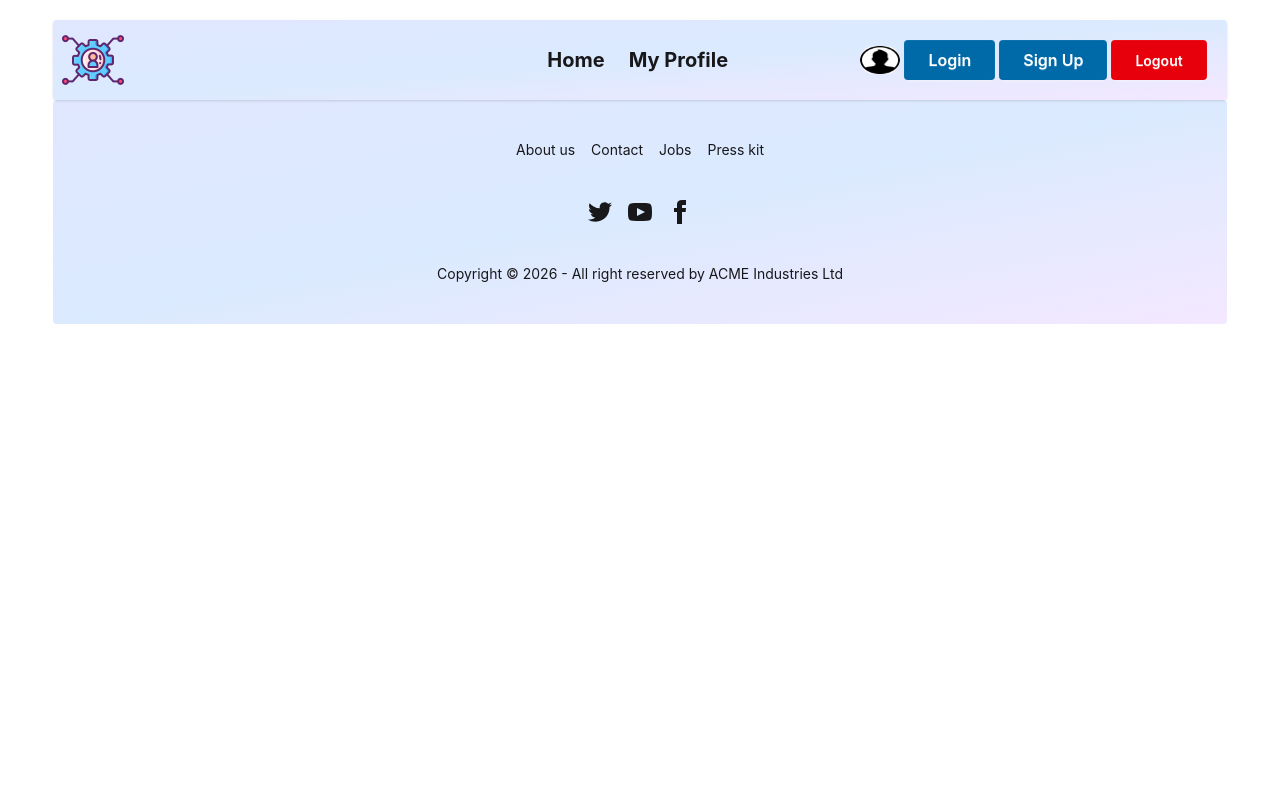
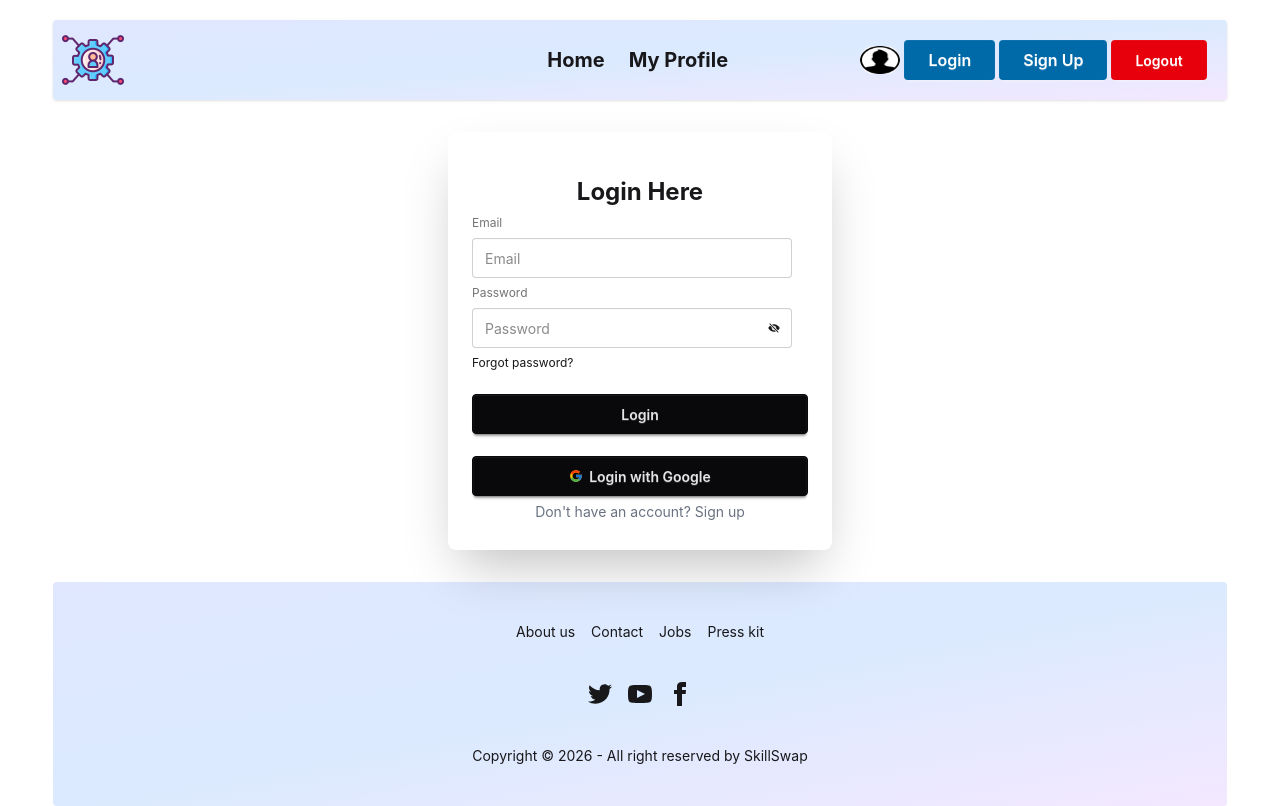
Before and after one commit to saima-231/Skill-Swap, a React (Vite) app: page /auth/login in a window 1280 px wide. Built offline with nearby package versions, Linux system fonts and the light colour scheme.

Commit message:
Add login page

```diff
--- a/src/Components/Footer.jsx
+++ b/src/Components/Footer.jsx
@@ -48,7 +48,7 @@ const Footer = () => {
     </div>
   </nav>
   <aside>
-    <p>Copyright © {new Date().getFullYear()} - All right reserved by ACME Industries Ltd</p>
+    <p>Copyright © {new Date().getFullYear()} - All right reserved by SkillSwap</p>
   </aside>
 </footer>
         </div>
--- a/src/Pages/Login.jsx
+++ b/src/Pages/Login.jsx
@@ -1,11 +1,61 @@
-import React from 'react';
+import React, { useState } from 'react';
+import { Link } from 'react-router';
+import { FcGoogle } from 'react-icons/fc';
+import { FaEye } from 'react-icons/fa';
+import { IoEyeOff } from 'react-icons/io5';
 
 const Login = () => {
-    return (
-        <div >
+  const [error, setError] = useState('');
 
-        </div>
-    );
+  const [show, setShow] = useState(false)
+
+
+
+
+  return (
+    <div className=' my-8 flex justify-center items-center'>
+      <div className="card bg-base-100 w-full max-w-sm shrink-0 shadow-2xl">
+        <form  className="card-body">
+          <fieldset className="fieldset">
+            <h2 className='animate__animated animate__bounce mt-4 font-bold text-2xl text-center'>Login Here</h2>
+
+            <label className="label">Email</label>
+            <input type="email"
+              className="input"
+              placeholder="Email"
+              name='email' />
+
+            <label className="label">Password</label>
+
+            <div className='relative'>
+              <input type={show ? "text" : "password"} className="input " placeholder="Password" name='password' />
+              <span
+                onClick={() => setShow(!show)}
+                className="absolute right-3 top-1/2 -translate-y-1/2 cursor-pointer z-50 p-4"
+              >
+                {show ? <FaEye /> : <IoEyeOff />}
+              </span>
+            </div>
+            <div>
+              <Link
+              to={"/"}
+              className="hover:underline cursor-pointer"
+            >
+              Forgot password?
+            </Link></div>
+            {error && <p className='text-red-700'>{error}</p>}
+
+            <button type='submit' className="btn btn-neutral mt-4">Login</button>
+            {/* Google */}
+            <button type='button' className="btn btn-neutral mt-4"><FcGoogle />Login with Google</button>
+            <p className="text-center text-sm text-gray-500">
+              Don't have an account? <Link className="link link-hover" to="/auth/signup">Sign up</Link>
+            </p>
+          </fieldset>
+        </form>
+      </div>
+    </div>
+  );
 };
 
 export default Login;
```
